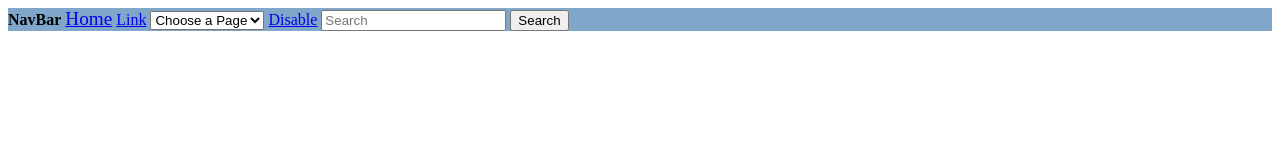
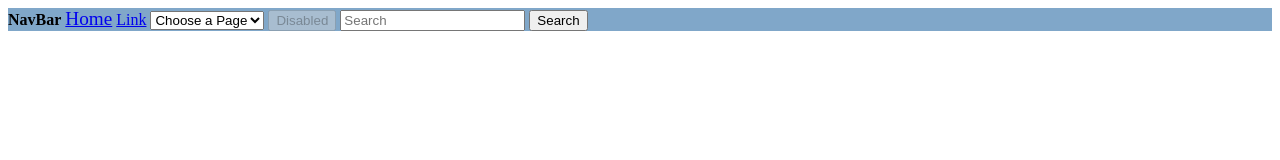
Before and after one commit to Ludovico2300/navbar, a plain HTML site: page index.html in a window 1280 px wide. Drawn offline with Linux system fonts and the light colour scheme.

Commit message:
feat:add disabled button

```diff
--- a/index.html
+++ b/index.html
@@ -7,6 +7,7 @@
         <header>
             <nav style="width: 100%; background-color: rgb(128, 167, 201);">
                 <strong>NavBar</strong>
+                    <form style="display: inline;" action="#">
                      <a style="font-size: larger;" href="index.html">Home</a>
                      <a href="Link">Link</a>
                      <!--qui di seguito creare dropdown-->
@@ -18,12 +19,8 @@
                      <option value="Products">Products</option>
                      <option value="about">About</option>
                      </select>
-
-                <a href="Disable" >Disable</a>
-
-
+                     <button type="button" disabled>Disabled</button>
                      <!--qui di seguito creare searchbar-->
-                    <form style="display: inline;" action="#">
                       <input type="text" placeholder="Search" name="search">
                       <button type="submit">Search</button>
                     </form>
```
Lines whose indentation alone changed are shown as unchanged.
